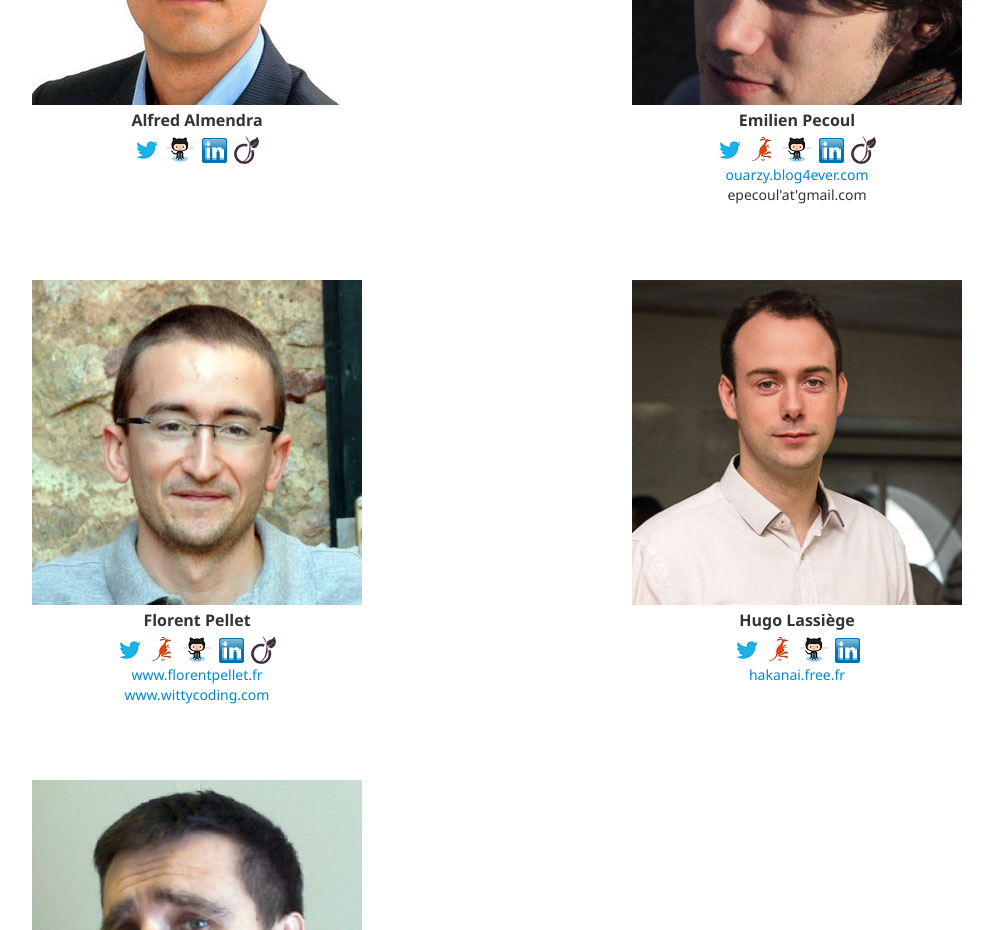
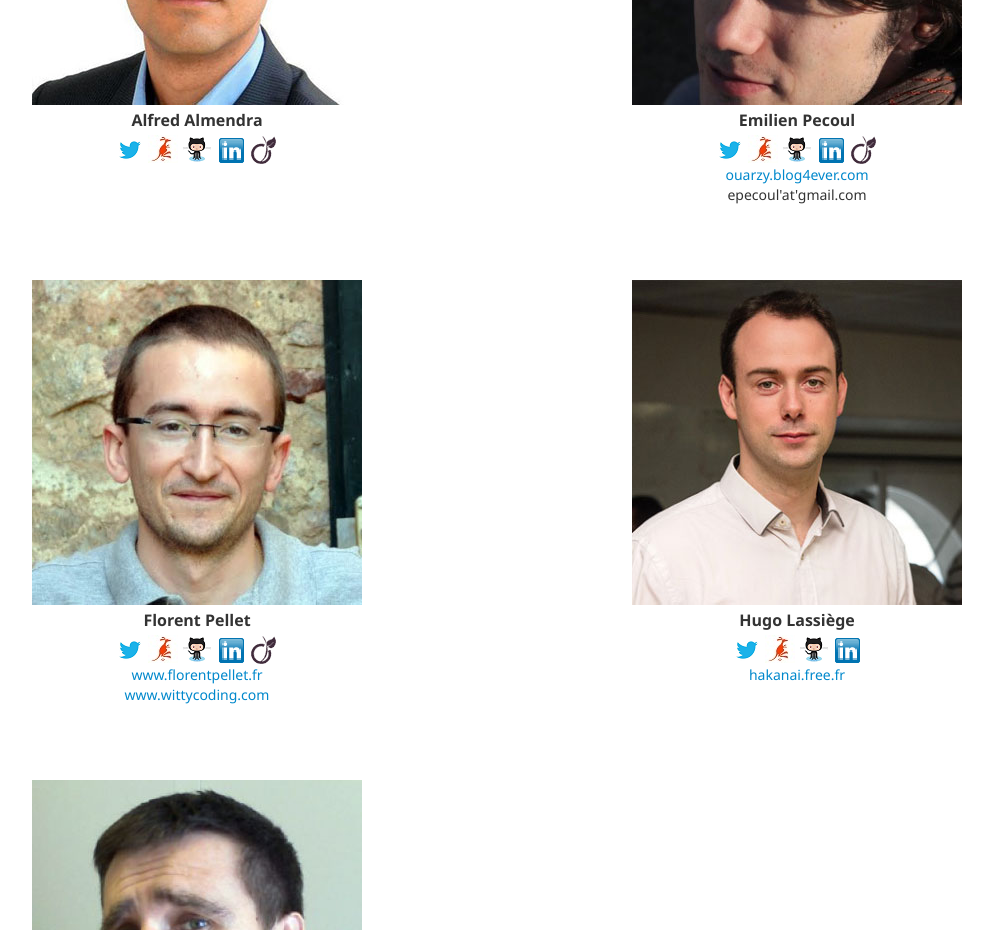
Before and after one commit to alfredalmendra/devlyon.github.com, a plain HTML site: page index.html in a window 1280 px wide. Shown: the part 920-1850 px from the top of the page, without its empty margins (128-1121 px from the left). Drawn offline with nearby package versions, Linux system fonts and the light colour scheme.

Commit message:
Ajout profile HopWork Alfred

```diff
--- a/index.html
+++ b/index.html
@@ -44,6 +44,7 @@
                 <div class="name">Alfred Almendra</div>
                 <div>
                     <a class="twitter" href="https://twitter.com/AlfredAlmendra"><span>@AlfredAlmendra</span></a>
+                    <a class="hopwork" href="http://hopwork.com/profile/513e520fd393273e34af0224"><span>Hopwork</span></a>
                     <a class="github" href="ttps://github.com/alfredalmendra"><span>GitHub</span></a>
                     <a class="linkedin" href="http://fr.linkedin.com/in/alfredalmendra/fr"><span>Linkedin</span></a>
                     <a class="viadeo" href="http://fr.viadeo.com/fr/profile/alfred.almendra"><span>Viadeo</span></a>
```
